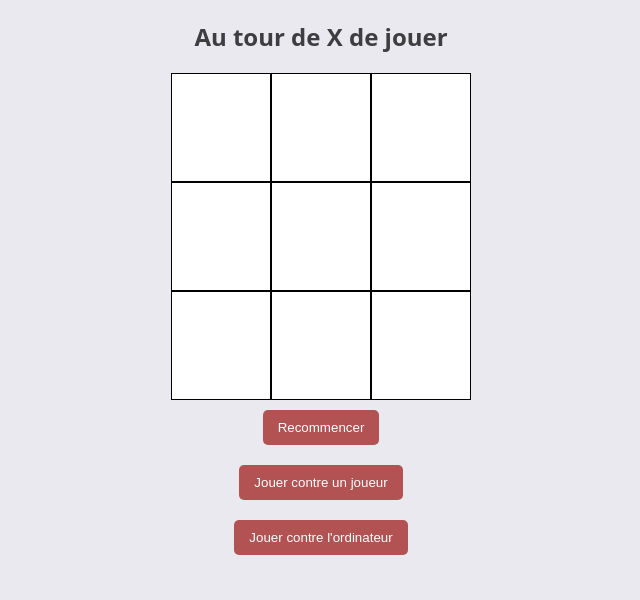
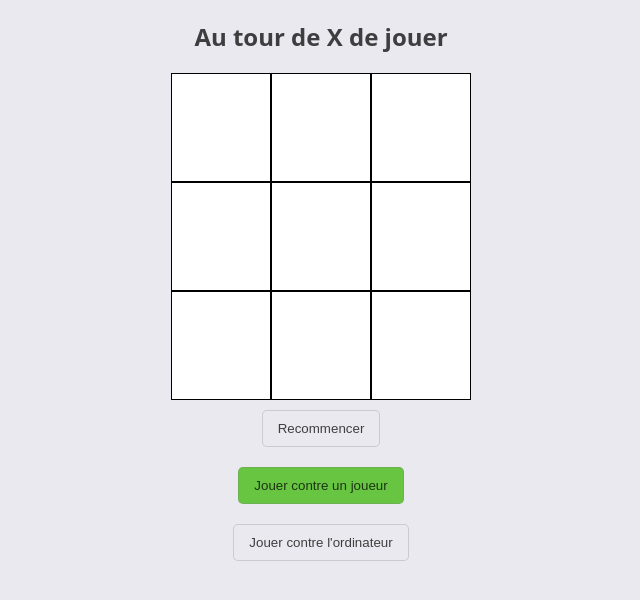
Before and after one commit to olioli13390/morpion_v2, a plain HTML site: page index.html in a window 1280 px wide. Shown: the part 86-686 px from the top of the page, without its empty margins (319-959 px from the left). Drawn offline with Linux system fonts and the light colour scheme.

Commit message:
second-push

```diff
--- a/main.js
+++ b/main.js
@@ -12,6 +12,8 @@ let currentPlayer = 0
 let vsComputer = false
 
 function createmap(map) {
+    const versusPlayer = document.querySelector('#vsPlayer')
+    versusPlayer.classList.add('selected')
     const announce = document.createElement('h2')
     announce.id = 'announce'
     game.appendChild(announce)
--- a/style.css
+++ b/style.css
@@ -48,16 +48,17 @@ h1 {
 }
 
 button {
-    background: rgba(165, 42, 42, 0.789);
-    color: white;
+    background: rgb(233, 233, 239);
+    color: rgba(0, 0, 0, 0.732);
     margin: 10px;
     padding: 10px 15px;
     border-radius: 5px;
     border-style: none;
+    border: 0.5px solid rgba(128, 128, 128, 0.292);;
 }
 
 button:hover {
-    background: rgba(102, 197, 65, 0.718);
+    background: rgba(128, 128, 128, 0.292);
     cursor: pointer;
 }
 
```
